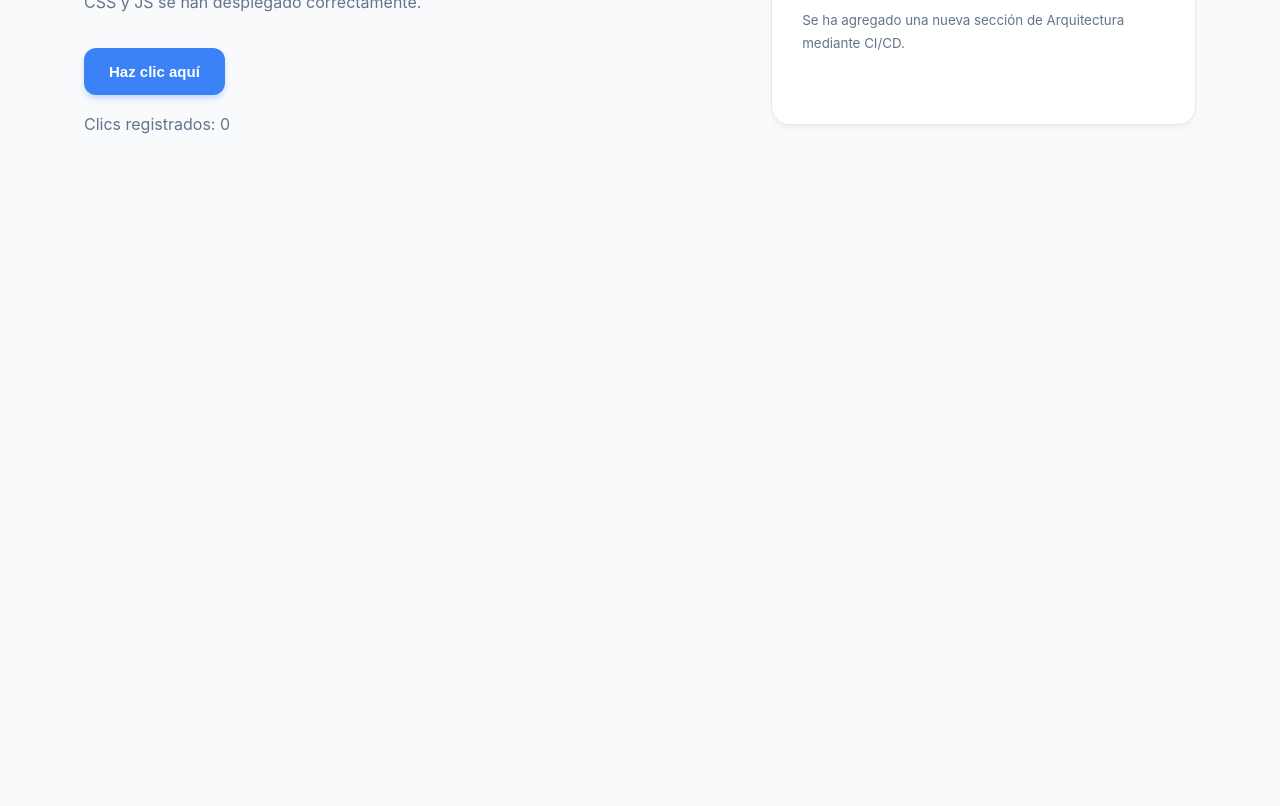
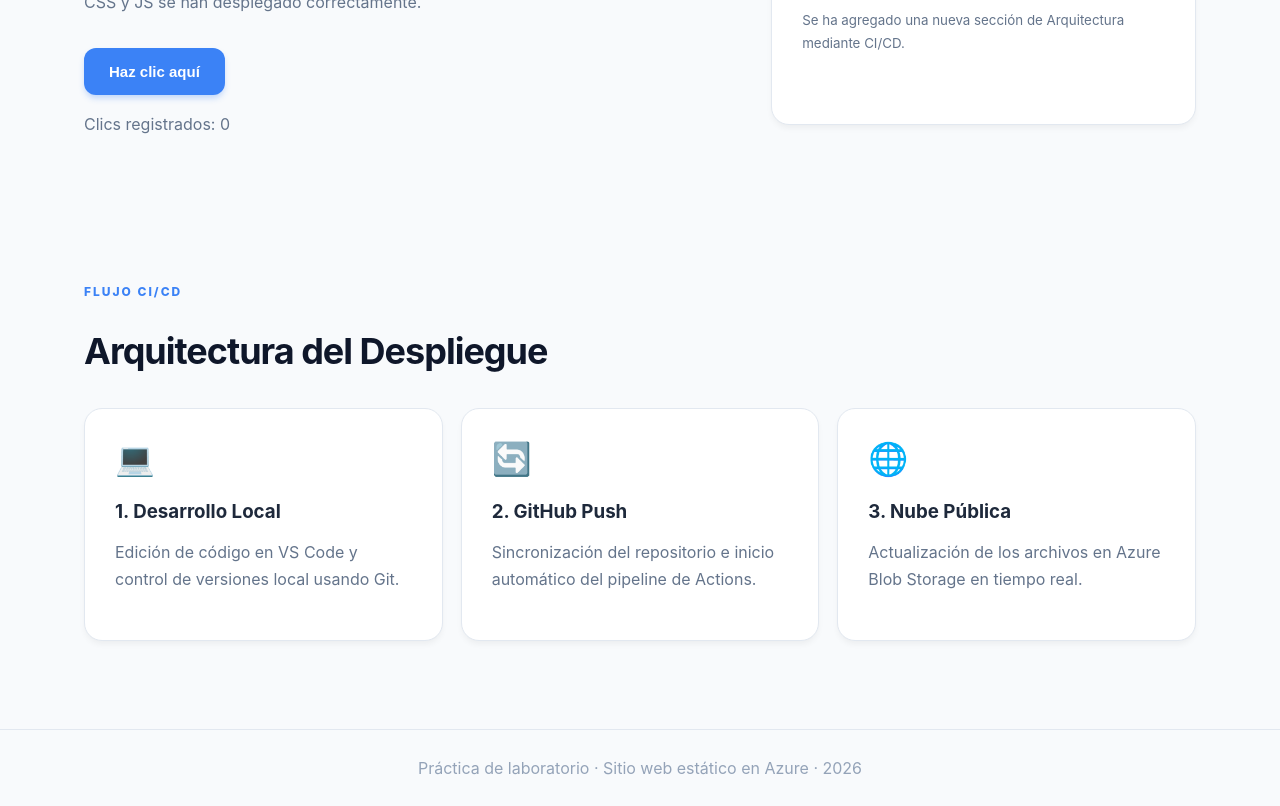
Before and after one commit to DevCristianVD/cloudlab_azure, a plain HTML site: page index.html in a window 1280 px wide. Shown: the part 1444-2250 px from the top of the page. Before the commit the page ends 1686 px from the top, so only its background shows below. Drawn offline with Linux system fonts and the light colour scheme.

Commit message:
cambio en el titulo

```diff
--- a/index.html
+++ b/index.html
@@ -21,7 +21,7 @@
   <main id="inicio">
     <section class="hero">
       <span class="eyebrow">INGENIERÍA INFORMÁTICA · CÓMPUTO EN LA NUBE</span>
-      <h1>La nube comienza<br><em>con una idea.</em></h1>
+      <h1>La nube comienza<br><em>cuando empieza a llover.</em></h1>
       <p>Un sitio web estático de demostración publicado en Microsoft Azure mediante integración y despliegue continuos.</p>
       <a class="primary" href="#servicios">Explorar tecnologías ↓</a>
     </section>
@@ -52,4 +52,29 @@
       </div>
     </section>
 
-    <section class="wrap" id="arqu
+    <section class="wrap" id="arquitectura">
+      <p class="section-tag">FLUJO CI/CD</p>
+      <h2>Arquitectura del Despliegue</h2>
+      <div class="cards">
+        <article class="card">
+          <span>💻</span>
+          <h3>1. Desarrollo Local</h3>
+          <p>Edición de código en VS Code y control de versiones local usando Git.</p>
+        </article>
+        <article class="card">
+          <span>🔄</span>
+          <h3>2. GitHub Push</h3>
+          <p>Sincronización del repositorio e inicio automático del pipeline de Actions.</p>
+        </article>
+        <article class="card">
+          <span>🌐</span>
+          <h3>3. Nube Pública</h3>
+          <p>Actualización de los archivos en Azure Blob Storage en tiempo real.</p>
+        </article>
+      </div>
+    </section>
+
+  </main>
+  <footer>Práctica de laboratorio · Sitio web estático en Azure · 2026</footer>
+</body>
+</html>
```
